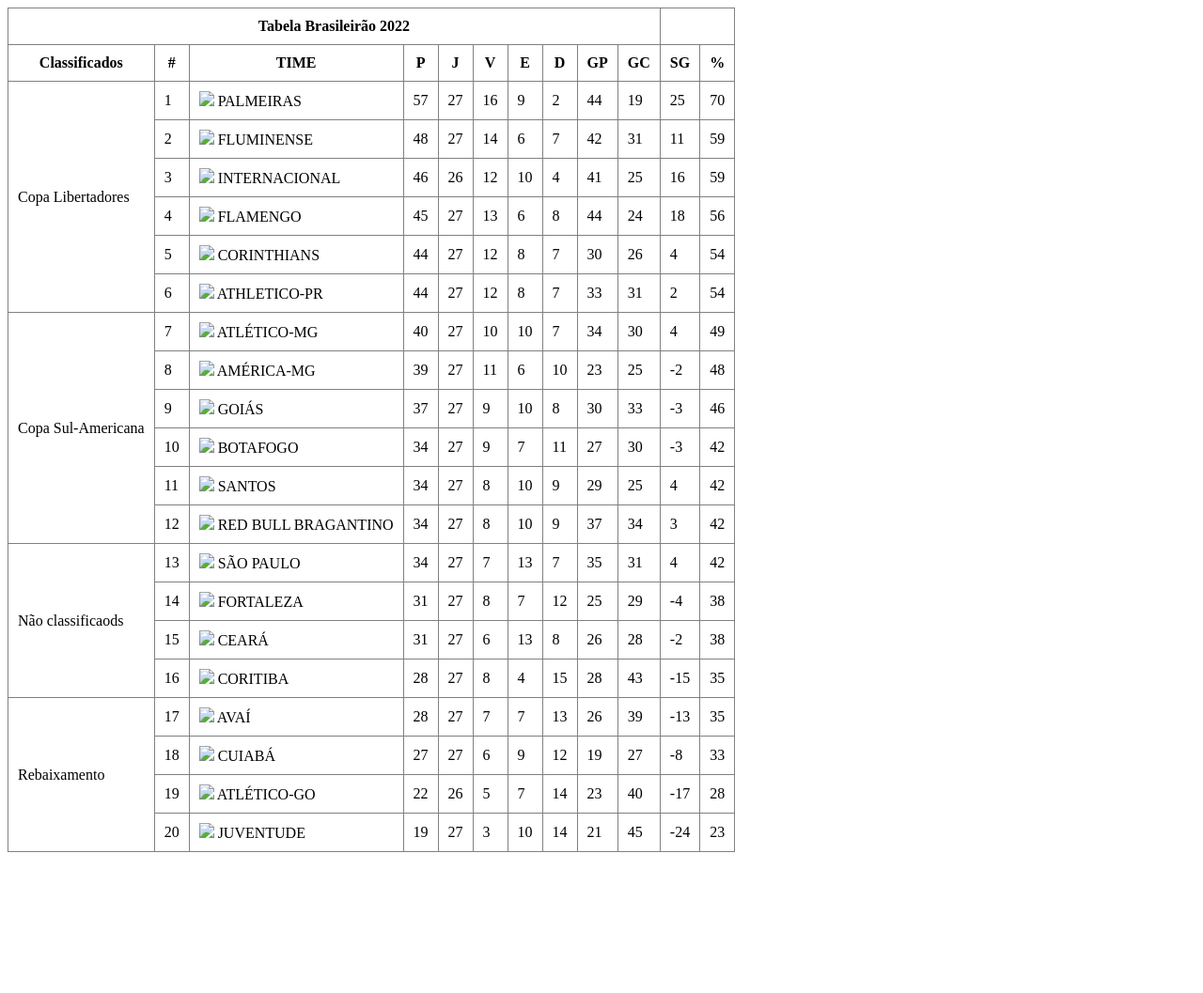
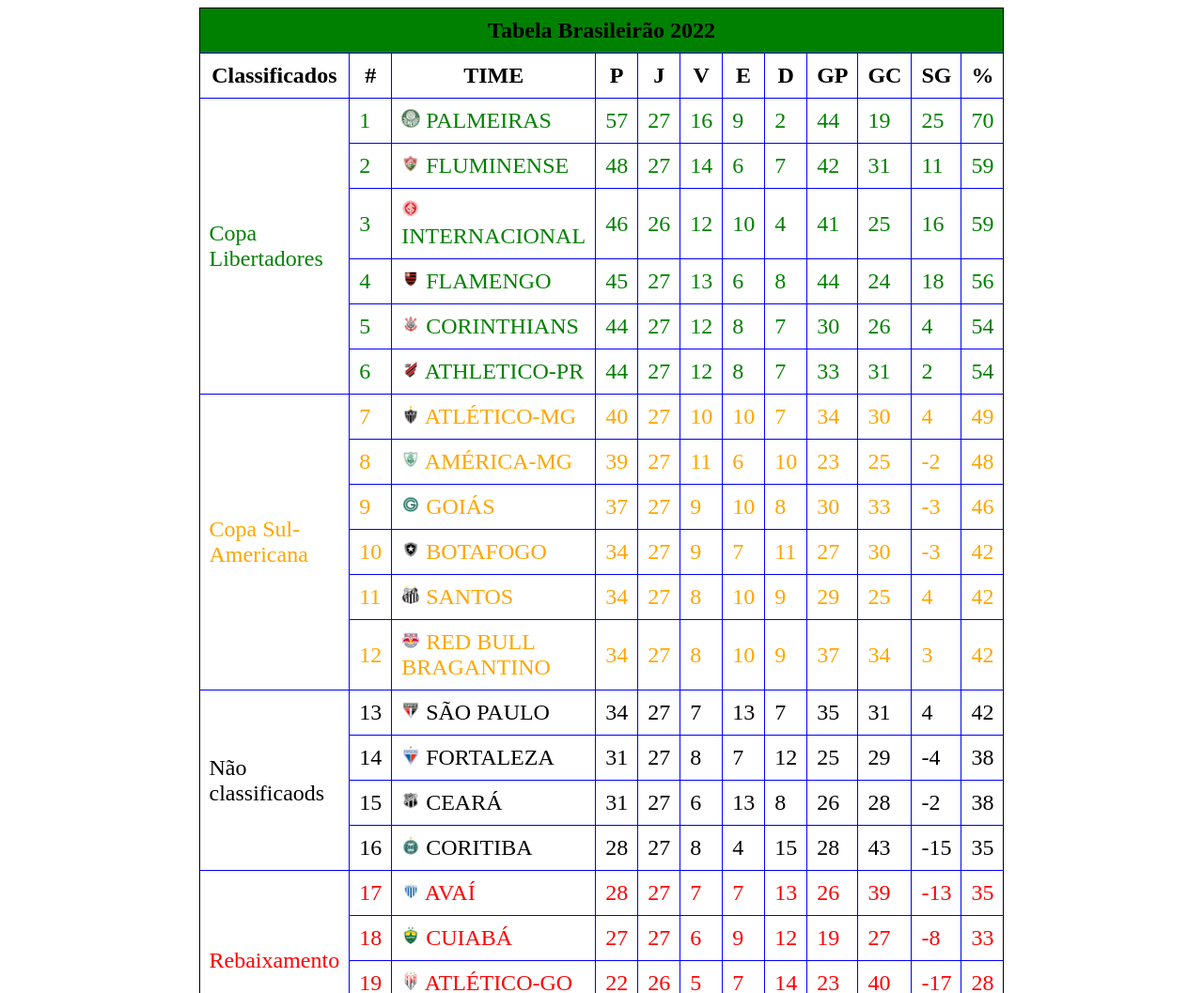
Before and after one commit to EverM8/estudo-html-css, a plain HTML site: page exercicios/tabelaBrasileirao.html in a window 1280 px wide. Shown: the top 1057 px of the page at 94% size. Before the commit the page ends 915 px from the top, so only its background shows below. Drawn offline with Linux system fonts and the light colour scheme.

Commit message:
Introdução CSS 22-09

```diff
--- /dev/null
+++ b/css/Exercicio_montagem_formulario.css
@@ -0,0 +1,28 @@
+.img{
+    text-align:center ;
+}
+
+.formulario{
+    text-align: center;
+}
+
+.tabela1{
+    background-color: rgb(195, 247, 247);
+    text-align: center;
+}
+
+.tabela2{
+    background-color: rgb(195, 247, 247);
+    text-align: center;
+}
+*{
+    background-color: aqua;
+}
+
+
+
+/*body{
+    background-image: url(https://soulcodeacademy.org/assets/images/logo/light-logo.png);
+    background-repeat: no-repeat;
+    background-position: top center;
+}*/
--- /dev/null
+++ b/css/styles22-09.css
@@ -0,0 +1,49 @@
+h3{
+    background-color: red;
+}
+
+.box1{
+    background-color: coral;
+    padding: 16px;/* Preenchimento interno */
+    margin: 8px;/* Espaçamento externo*/
+}
+
+.box2{
+    background-color: green;
+        /* top right bottom left (sentido horário)*/
+    padding: 8px 20px 4px 10px;
+    margin: 8px 10px 20px 40px;
+}
+
+.box3{
+    background-color: brown;
+    /* espessura estilo cor */
+    border: 2px solid yellow;
+    border-radius: 8px;
+    padding: 8px;
+    margin: 10px;
+}
+
+.box4{
+    background-color: seagreen;
+    width: 400px;
+    padding: 20px;
+    border: 5px solid red;
+}
+/*-> * = interagem com todos os elementos */
+*{
+    box-sizing: border-box;
+}
+body{
+    padding: 0;
+    margin: 0;
+    /*background-image: url("https://soulcodeacademy.org/assets/images/logo/light-logo.png") no-repeat fixed left bottom; */
+
+    background-image: url("https://soulcodeacademy.org/assets/images/logo/light-logo.png");
+    background-repeat: no-repeat; /*x=horizontal y=vertical*/
+    /*background-size: contain; /* cover=zoom  contain= respeita a dimensão*/
+    /*background-position: center bottom;*/
+    background-position: left bottom;
+    background-attachment: fixed;
+    /*height: 100vh;  /* vh=view height */
+}
--- /dev/null
+++ b/css/tabelaBrasileirao.css
@@ -0,0 +1,27 @@
+
+.titulo{
+    background-color: green;
+}
+
+table{
+    border-collapse: collapse;
+    border: 1px solid black;
+    width: 60%;
+    font-size: x-large;
+}
+
+tr,th{
+    border-color: blue;
+}
+
+.libertadores{
+    color: green;
+}
+
+.sulAmericana{
+    color: orange;
+}
+
+.rebaixados{
+    color: red;
+}
--- a/exercicios/tabelaBrasileirao.html
+++ b/exercicios/tabelaBrasileirao.html
@@ -6,11 +6,12 @@
     <meta http-equiv="X-UA-Compatible" content="IE=edge">
     <meta name="viewport" content="width=device-width, initial-scale=1.0">
     <title>Tabela Brasileirão 2022</title>
+    <link rel="stylesheet" href="/css/tabelaBrasileirao.css">
 </head>
 <body>
-    <table border="1" cellpadding="10" style="border-collapse:collapse;">
+    <table align="center" border="1" cellpadding="10" style="border-collapse:collapse;">
     <thead>
-        <th colspan="10">Tabela Brasileirão 2022</th>
+        <th class="titulo" colspan="12">Tabela Brasileirão 2022</th>
     </thead>
     <tr>
         <th>Classificados</th>
@@ -26,10 +27,10 @@
         <th>SG</th>
         <th>%</th>
     </tr>
-    <tr>
-        <td rowspan="6">Copa Libertadores</td>
-        <td>1</td>
-        <td> <img src="./img/palmeiras.webp" width="20"> PALMEIRAS</td>
+    <tr class="libertadores">
+        <td  rowspan="6">Copa Libertadores</td>
+        <td >1</td>
+        <td > <img src="/img/palmeiras.webp" width="20"> PALMEIRAS</td>
         <td>57</td>
         <td>27</td>
         <td>16</td>
@@ -40,9 +41,9 @@
         <td>25</td>
         <td>70</td>
     </tr>
-    <tr>
+    <tr class="libertadores">
         <td>2</td>
-        <td> <img src="./img/fluminense.webp" width="20"> FLUMINENSE</td>
+        <td> <img src="/img/fluminense.webp" width="20"> FLUMINENSE</td>
         <td>48</td>
         <td>27</td>
         <td>14</td>
@@ -53,9 +54,9 @@
         <td>11</td>
         <td>59</td>
     </tr>
-    <tr>
-        <td>3</td>
-        <td> <img src="./img/internacional.webp" width="20"> INTERNACIONAL</td>
+    <tr class="libertadores">
+        <td >3</td>
+        <td> <img src="/img/internacional.webp" width="20"> INTERNACIONAL</td>
         <td>46</td>
         <td>26</td>
         <td>12</td>
@@ -66,9 +67,9 @@
         <td>16</td>
         <td>59</td>
     </tr>
-    <tr>
-        <td>4</td>
-        <td> <img src="./img/flamengo.webp" width="20"> FLAMENGO</td>
+    <tr class="libertadores">
+        <td >4</td>
+        <td > <img src="/img/flamengo.webp" width="20"> FLAMENGO</td>
         <td>45</td>
         <td>27</td>
         <td>13</td>
@@ -79,9 +80,9 @@
         <td>18</td>
         <td>56</td>
     </tr>
-    <tr>
-        <td>5</td>
-        <td> <img src="./img/corinthians.webp" width="20"> 	CORINTHIANS</td>
+    <tr class="libertadores">
+        <td >5</td>
+        <td > <img src="/img/corinthians.webp" width="20"> 	CORINTHIANS</td>
         <td>44</td>
         <td>27</td>
         <td>12</td>
@@ -92,9 +93,9 @@
         <td>4</td>
         <td>54</td>
     </tr>
-    <tr>
-        <td>6</td>
-        <td> <img src="./img/athletico-pr.webp" width="20">  ATHLETICO-PR</td>
+    <tr class="libertadores">
+        <td >6</td>
+        <td > <img src="/img/athletico-pr.webp" width="20">  ATHLETICO-PR</td>
         <td>44</td>
         <td>27</td>
         <td>12</td>
@@ -105,10 +106,10 @@
         <td>2</td>
         <td>54</td>
     </tr>
-    <tr>
-        <td rowspan="6">Copa Sul-Americana</td>
-        <td>7</td>
-        <td> <img src="./img/atletico-mg.webp" width="20">  ATLÉTICO-MG</td>
+    <tr class="sulAmericana">
+        <td  rowspan="6">Copa Sul-Americana</td>
+        <td >7</td>
+        <td > <img src="/img/atletico-mg.webp" width="20">  ATLÉTICO-MG</td>
         <td>40</td>
         <td>27</td>
         <td>10</td>
@@ -119,9 +120,9 @@
         <td>4</td>
         <td>49</td>
     </tr>
-    <tr>
-        <td>8</td>
-        <td> <img src="./img/america-mg.webp" width="20"> AMÉRICA-MG</td>
+    <tr class="sulAmericana">
+        <td >8</td>
+        <td > <img src="/img/america-mg.webp" width="20"> AMÉRICA-MG</td>
         <td>39</td>
         <td>27</td>
         <td>11</td>
@@ -132,9 +133,9 @@
         <td>-2</td>
         <td>48</td>
     </tr>
-    <tr>
-        <td>9</td>
-        <td> <img src="./img/goias.webp" width="20"> GOIÁS</td>
+    <tr class="sulAmericana">
+        <td >9</td>
+        <td > <img src="/img/goias.webp" width="20"> GOIÁS</td>
         <td>37</td>
         <td>27</td>
         <td>9</td>
@@ -145,9 +146,9 @@
         <td>-3</td>
         <td>46</td>
     </tr>
-    <tr>
-        <td>10</td>
-        <td> <img src="./img/botafogo.webp" width="20"> BOTAFOGO</td>
+    <tr class="sulAmericana">
+        <td >10</td>
+        <td > <img src="/img/botafogo.webp" width="20"> BOTAFOGO</td>
         <td>34</td>
         <td>27</td>
         <td>9</td>
@@ -158,9 +159,9 @@
         <td>-3</td>
         <td>42</td>
     </tr>
-    <tr>
-        <td>11</td>
-        <td> <img src="./img/santos.webp" width="20"> 	SANTOS</td>
+    <tr class="sulAmericana">
+        <td >11</td>
+        <td > <img src="/img/santos.webp" width="20"> 	SANTOS</td>
         <td>34</td>
         <td>27</td>
         <td>8</td>
@@ -171,9 +172,9 @@
         <td>4</td>
         <td>42</td>
     </tr>
-    <tr>
-        <td>12</td>
-        <td> <img src="./img/bragantino.webp" width="20"> 	RED BULL BRAGANTINO</td>
+    <tr class="sulAmericana">
+        <td >12</td>
+        <td > <img src="/img/bragantino.webp" width="20"> 	RED BULL BRAGANTINO</td>
         <td>34</td>
         <td>27</td>
         <td>8</td>
@@ -187,7 +188,7 @@
     <tr>
         <td rowspan="4">Não classificaods</td>
         <td>13</td>
-        <td> <img src="./img/sao-paulo.webp" width="20"> SÃO PAULO</td>
+        <td> <img src="/img/sao-paulo.webp" width="20"> SÃO PAULO</td>
             <td>34</td>
             <td>27</td>
             <td>7</td>
@@ -200,7 +201,7 @@
         </tr>
         <tr>
         <td>14</td>
-        <td> <img src="./img/fortaleza.webp" width="20"> FORTALEZA</td>
+        <td> <img src="/img/fortaleza.webp" width="20"> FORTALEZA</td>
             <td>31</td>
             <td>27</td>
             <td>8</td>
@@ -213,7 +214,7 @@
         </tr>
         <tr>
         <td>15</td>
-        <td> <img src="./img/ceara.webp" width="20"> CEARÁ</td>
+        <td> <img src="/img/ceara.webp" width="20"> CEARÁ</td>
             <td>31</td>
             <td>27</td>
             <td>6</td>
@@ -226,7 +227,7 @@
         </tr>
         <tr>
             <td>16</td>
-            <td> <img src="./img/coritiba.webp" width="20"> CORITIBA</td>
+            <td> <img src="/img/coritiba.webp" width="20"> CORITIBA</td>
             <td>28</td>
             <td>27</td>
             <td>8</td>
@@ -237,10 +238,10 @@
             <td>-15</td>
             <td>35</td>
         </tr>
-        <tr>
-             <td rowspan="4">Rebaixamento</td>
-            <td>17</td>
-            <td> <img src="./img/avai.webp" width="20"> AVAÍ</td>
+        <tr class="rebaixados">
+             <td class="rebaixados" rowspan="4">Rebaixamento</td>
+            <td >17</td>
+            <td > <img src="/img/avai.webp" width="20"> AVAÍ</td>
             <td>28</td>
             <td>27</td>
             <td>7</td>
@@ -251,9 +252,9 @@
             <td>-13</td>
             <td>35</td>
         </tr>
-        <tr>
-            <td>18</td>
-            <td> <img src="./img/cuiaba.webp" width="20"> CUIABÁ</td>
+        <tr class="rebaixados">
+            <td >18</td>
+            <td > <img src="/img/cuiaba.webp" width="20"> CUIABÁ</td>
             <td>27</td>
             <td>27</td>
             <td>6</td>
@@ -264,9 +265,9 @@
             <td>-8</td>
             <td>33</td>
         </tr>
-        <tr>
+        <tr class="rebaixados">
             <td>19</td>
-            <td> <img src="./img/atletico-go.webp" width="20"> ATLÉTICO-GO</td>
+            <td > <img src="/img/atletico-go.webp" width="20"> ATLÉTICO-GO</td>
             <td>22</td>
             <td>26</td>
             <td>5</td>
@@ -277,8 +278,9 @@
             <td>-17</td>
             <td>28</td>
          </tr>
+          <tr class="rebaixados">
             <td>20</td>
-            <td> <img src="./img/juventude.webp" width="20"> JUVENTUDE</td>
+            <td > <img src="/img/juventude.webp" width="20"> JUVENTUDE</td>
             <td>19</td>
             <td>27</td>
             <td>3</td>
@@ -291,5 +293,6 @@
         </tr>
 
     </table>
+    <br>
 </body>
 </html>
```
Also changed, not shown: exercicios/Exercicio_montagem_formulario.html (+5 -4 lines), html/aula22-09.html (added, +28 -0 lines).
